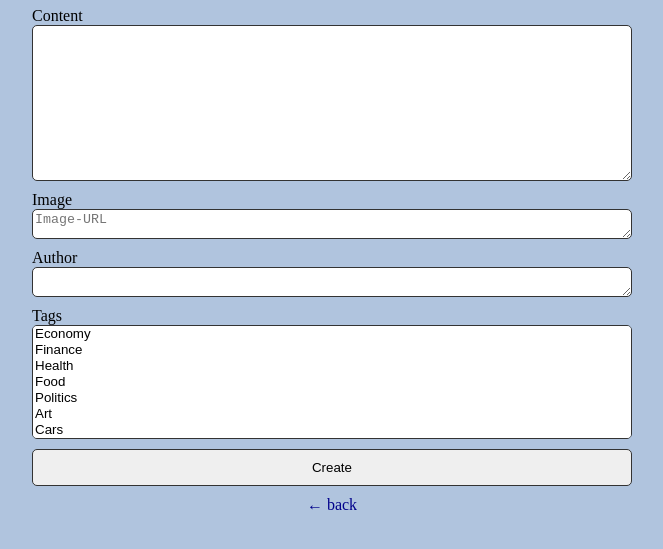
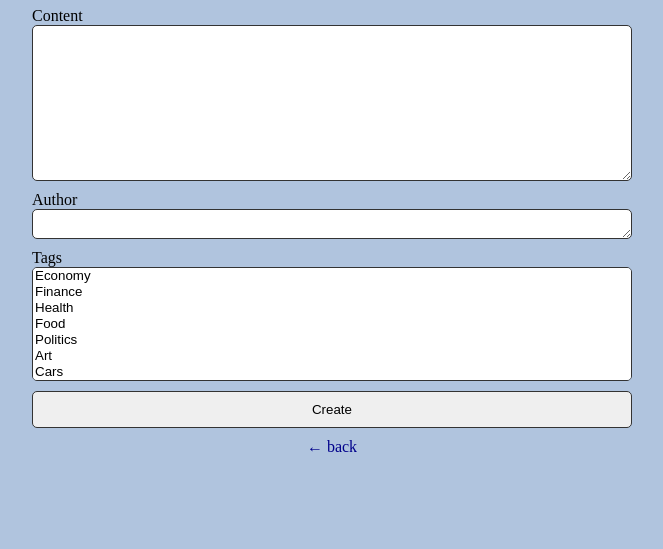
Before and after one commit to HannaPsh/Blog-Api, a plain HTML site: page blog-client-template/admin/create-post.html in a window 1280 px wide. Shown: the part 129-678 px from the top of the page, without its empty margins (308-971 px from the left). Drawn offline with Linux system fonts and the light colour scheme.

Commit message:
create post commit

```diff
--- a/blog-client-template/admin/create-post.html
+++ b/blog-client-template/admin/create-post.html
@@ -15,8 +15,6 @@
             <textarea name="title" id="title-textarea" cols="30" rows="10"></textarea>
             <label for="">Content</label>
             <textarea name="content" id="content-textarea" cols="30" rows="10"></textarea>
-            <label for="image">Image</label>
-            <textarea name="image" id="image-area" cols="30" rows="10" placeholder="Image-URL"></textarea>
             <label for="">Author</label>
             <textarea name="author" id="author-textarea" cols="30" rows="10"></textarea>
             <label for="">Tags</label>
--- a/blog-client-template/admin/js/create-post.js
+++ b/blog-client-template/admin/js/create-post.js
@@ -12,7 +12,6 @@ function submitBlogPost() {
         let blogContentObject = {
             "title"  : blogContent.get('title'),
             "content": blogContent.get('content'),
-            "image"  : blogContent.get('image'),
             "author" : blogContent.get('author'),
             "tags"   : blogContent.get('tags')
         }
```
